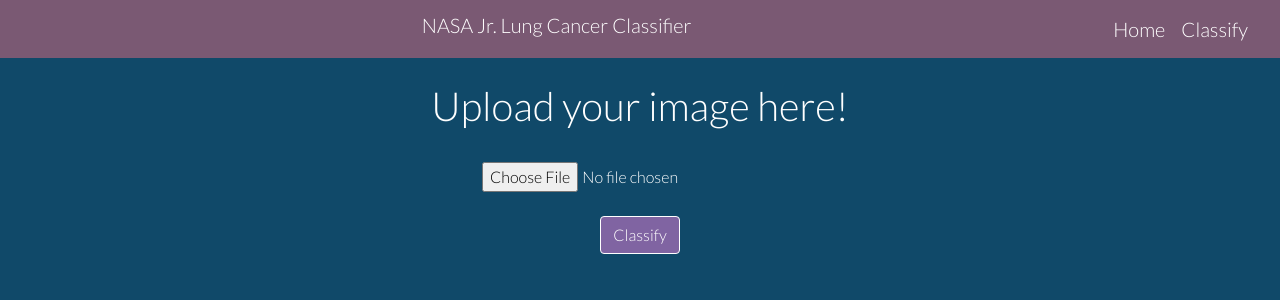
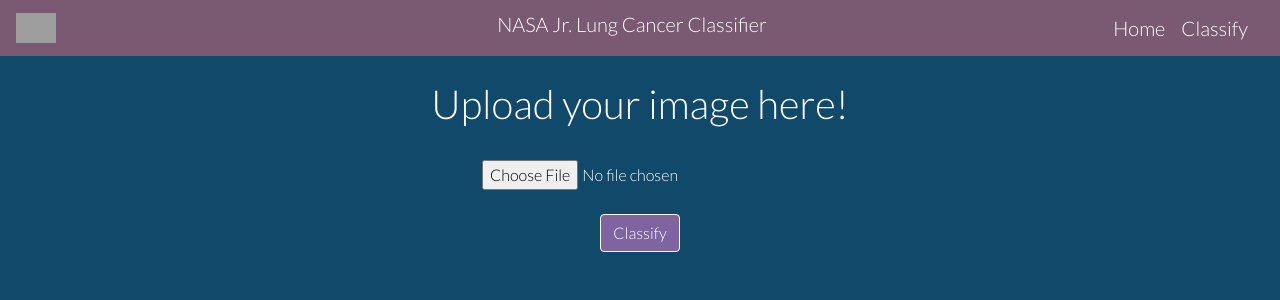
Before and after one commit to neilkach/NASAJr_BWSI_Final_WebApp, a Django app: page /model/ in a window 1280 px wide. Shown: the top 300 px of the page. Run offline with Django 3.2, Linux system fonts and the light colour scheme; some libraries are stand-ins or nearby versions; grey boxes are pictures that could not be loaded.

Commit message:
added logo to navbar

```diff
--- a/baseapp/myapp/templates/base.html
+++ b/baseapp/myapp/templates/base.html
@@ -14,20 +14,42 @@
     .navbar-custom .navbar-brand,
     .navbar-custom .navbar-text {
         color: white;
+        text-align: center;
     }
+    .navbar.navbar-expand-lg.navbar-custom .navbar-header .navbar-brand {
+        display: inline-block;
+        float: none;
+    }
+
+    .navbar.navbar-expand-lg.navbar-custom .navbar-header{
+        text-align: center;
+        width: 100%;
+    }
+
+    .navbar-nav.navbar-center {
+            position: absolute;
+            left: 50%;
+            transform: translatex(-50%);
+        }
 </style>
 <title>NASA Jr</title>
 <nav class="navbar  navbar-expand-lg navbar-custom">
-
   <div class="collapse navbar-collapse" id="navbarNav">
-
-    <ul class="nav navbar-nav mx-auto">
-      <li class="nav-item">
-        <a class="navbar-brand" href="">
-            <h5>NASA Jr. Lung Cancer Classifier</h5></a>
-      </li>
+    <ul class="nav navbar-nav navbar-left">
+        <li><img src="https://media.discordapp.net/attachments/730163733799895160/738107677485432880/4619269_0.png?width=516&height=516" width="10%" id="eye" ></li>
     </ul>
-        <ul class="navbar-nav">
+    <!-- <div class="navbar-header">
+        <a class="navbar-brand"> NASA Jr. Lung Cancer Classifier</a>
+    </div> -->
+        <ul class="nav navbar-nav navbar-center">
+            <li class="navbar-header">
+              <a class="navbar-brand" href="">
+                  <h5>NASA Jr. Lung Cancer Classifier</h5></a>
+            </li>
+          </ul>
+    </div>
+    <div class="collapse navbar-collapse">
+        <ul class="navbar-nav ml-auto">
             <li class="nav-item" >
                 <a class="navbar-brand" href="{% url 'home' %}">Home</a>
             </li>
```
Also changed, not shown: baseapp/db.sqlite3.
